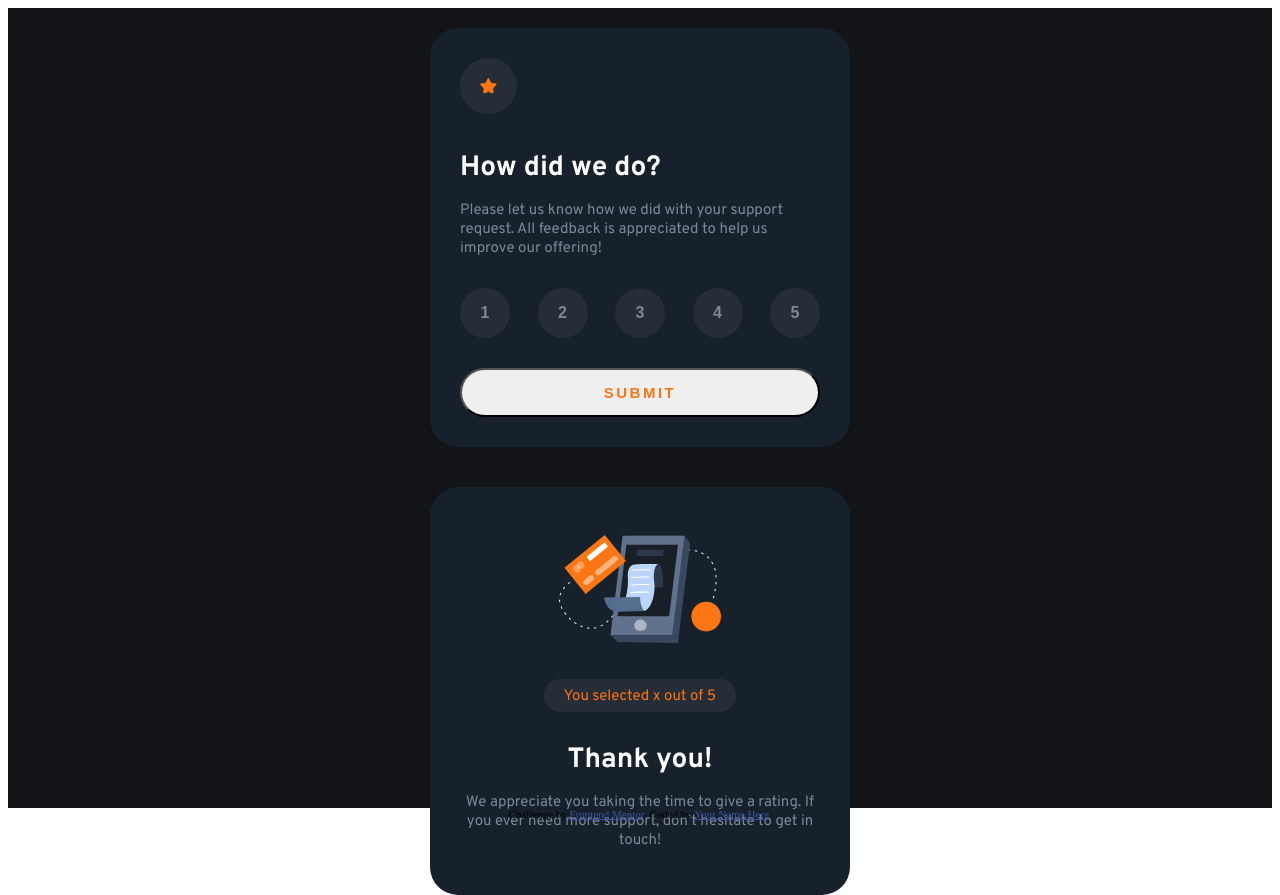
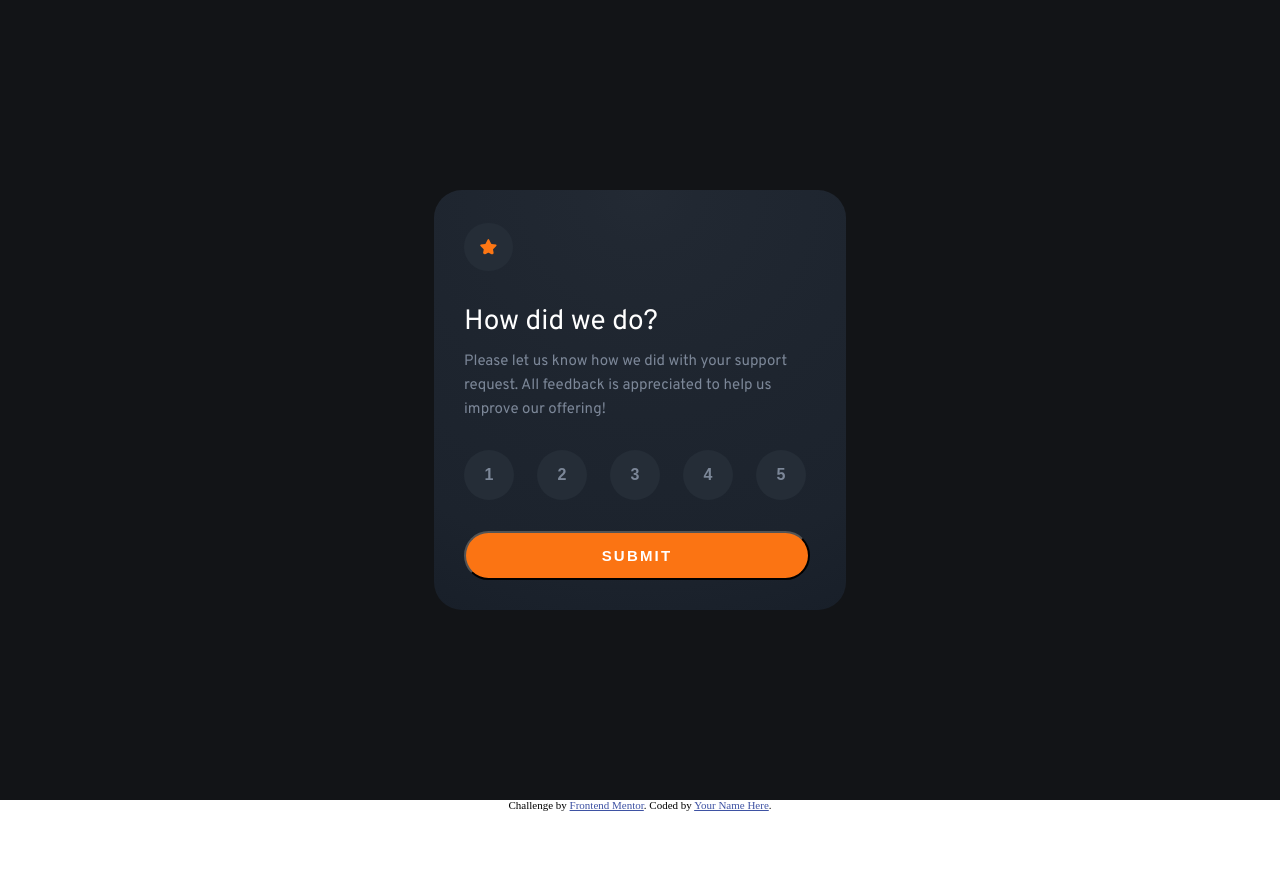
Before and after one commit to Rachelik/interactive-rating-component-main, a plain HTML site: page index.html in a window 1280 px wide. After the commit the page ends 811 px from the top, so only its background shows below. Drawn offline with Linux system fonts and the light colour scheme.

Commit message:
fine tune

```diff
--- a/index.html
+++ b/index.html
@@ -21,31 +21,31 @@
   <main class="main-container">
 
     <!-- Rating State -->
-    <div class="rating-container">
+    <div id="rating-container">
       <div class="star-icon-container">
         <img class="star-icon" src="images/icon-star.svg" alt="">
       </div>
       <h1>How did we do?</h1>
-      <p>Please let us know how we did with your support request. All feedback is appreciated
+      <p class="normal-text">Please let us know how we did with your support request. All feedback is appreciated
         to help us improve our offering!</p>
       <div class="rating-buttons">
-        <button class="rating-button">1</button>
-        <button class="rating-button">2</button>
-        <button class="rating-button">3</button>
-        <button class="rating-button">4</button>
-        <button class="rating-button">5</button>
+        <button class="rating-button" onclick="rating_click()">1</button>
+        <button class="rating-button" onclick="rating_click()">2</button>
+        <button class="rating-button" onclick="rating_click()">3</button>
+        <button class="rating-button" onclick="rating_click()">4</button>
+        <button class="rating-button" onclick="rating_click()">5</button>
       </div>
-      <button class="submit-rating-button">Submit</button>
+      <button class="submit-rating-button" type="button" onclick="submit_rating_handler()">Submit</button>
     </div>
 
     <!--Thank you State-->
-    <div class="thanku-container">
+    <div id="thanku-container">
       <img class="thank-icon" src="images/illustration-thank-you.svg" alt="">
       <div class="rating-desc">
-        <p class="rating-text">You selected <span id="rating-display">x</span> out of 5</p>
+        <p class="rating-text">You selected <span id="rating-score">4</span> out of 5</p>
       </div>
       <h1>Thank you!</h1>
-      <p>We appreciate you taking the time to give a rating. If you ever need more support,
+      <p class="normal-text">We appreciate you taking the time to give a rating. If you ever need more support,
         don’t hesitate to get in touch!</p>
     </div>
 
@@ -56,7 +56,7 @@
     Coded by <a href="#">Your Name Here</a>.
   </div>
 
-  <script type="module" src="index.js"></script>
+  <script src="index.js"></script>
 </body>
 
 </html>
--- a/index.js
+++ b/index.js
@@ -0,0 +1,19 @@
+function submit_rating_handler() {
+
+    document.getElementById('rating-container').style.display = 'none';
+    document.getElementById('thanku-container').style.display = 'flex';
+
+    // alert('button clicked');
+}
+
+function rating_click() {
+    document.getElementById('rating-score').innerHTML = event.target.innerHTML;
+
+    ratingBtns = document.getElementsByClassName("rating-button");
+    for (var i = 0; i < ratingBtns.length; i++) {
+        ratingBtns[i].style.background = 'hsl(213, 19%, 18%)';
+    }
+
+    event.target.style.background = 'hsl(25, 97%, 53%)';
+
+}
--- a/styles.css
+++ b/styles.css
@@ -1,14 +1,74 @@
+/* http://meyerweb.com/eric/tools/css/reset/
+   v2.0 | 20110126
+   License: none (public domain)
+*/
+
+html, body, div, span, applet, object, iframe,
+h1, h2, h3, h4, h5, h6, p, blockquote, pre,
+a, abbr, acronym, address, big, cite, code,
+del, dfn, em, img, ins, kbd, q, s, samp,
+small, strike, strong, sub, sup, tt, var,
+b, u, i, center,
+dl, dt, dd, ol, ul, li,
+fieldset, form, label, legend,
+table, caption, tbody, tfoot, thead, tr, th, td,
+article, aside, canvas, details, embed,
+figure, figcaption, footer, header, hgroup,
+menu, nav, output, ruby, section, summary,
+time, mark, audio, video {
+	margin: 0;
+	padding: 0;
+	border: 0;
+	font-size: 100%;
+	font: inherit;
+	vertical-align: baseline;
+}
+/* HTML5 display-role reset for older browsers */
+article, aside, details, figcaption, figure,
+footer, header, hgroup, menu, nav, section {
+	display: block;
+}
+body {
+	line-height: 1;
+}
+ol, ul {
+	list-style: none;
+}
+blockquote, q {
+	quotes: none;
+}
+blockquote:before, blockquote:after,
+q:before, q:after {
+	content: '';
+	content: none;
+}
+table {
+	border-collapse: collapse;
+	border-spacing: 0;
+}
+
+/* Reset end */
+
+
 
 
 h1 {
     color: #ffffff;
     font-size: 28px;
-    margin: 30px 0px 0px 0px;
+    margin: 30px 0px 14px 0px;
 }
 
 p {
     color: #7c8798;
     font-size: 15px;
+}
+
+.normal-text {
+    line-height: 1.6;
+}
+
+.rating-text {
+    line-height: 1;
 }
 
 
@@ -19,6 +79,9 @@ p {
     flex-direction: column;
     align-items: center;
     font-family: 'Overpass', sans-serif;
+    justify-content: center;
+
+
 }
 
 .attribution { font-size: 11px; text-align: center; }
@@ -26,40 +89,50 @@ p {
 
 .star-icon {
     background-color: #252d37;
-    padding: 20px;
-    border-radius: 30px;
+    padding: 16px;
+    border-radius: 28px;
+    margin: 3px 0px;
 }
 
-.rating-container {
+#rating-container {
     background-color: #16212c;
+    background: radial-gradient(circle at top, #232A34 0%, #212832 12%, #202731 24%, #1F2630 36%, #1E252F 48%, #1C232D 80%, #181F29 100%);
+    border-radius: 28px;
+    width: 352px;
+    margin: 20px;
+    padding: 30px;
+    display: flex;
+    flex-direction: column;
+    justify-items: left;
+}
+
+#thanku-container {
+    background-color: #16212c;
+    background: radial-gradient(circle at top, #232A34 0%, #212832 12%, #202731 24%, #1F2630 36%, #1E252F 48%, #1C232D 80%, #181F29 100%);
     border-radius: 28px;
     width: 360px;
     margin: 20px;
-    padding: 30px;
-
-}
-
-.thanku-container {
-    background-color: #16212c;
-    border-radius: 28px;
-    width: 360px;
-    margin: 20px;
-    padding: 30px;
-    /* display: flex;
-    flex-direction: column;
-    align-items: center;
-    text-align: center; */
+    padding: 28px;
     display: flex;
     flex-direction: column;
     align-items: center;
     text-align: center;
+    display: none;
 }
 
 .rating-buttons {
-    margin: 30px auto;
+    width: 342px;
+    margin: 28px 0px 26px;
     display: flex;
     flex-direction: row;
     justify-content: space-between;
+}
+
+
+.rating-button:hover {
+    background-color: #959eac!important;
+    color: white;
+
 }
 
 .rating-button {
@@ -71,26 +144,34 @@ p {
     color: #7c8798;
     font-size: 16px;
     font-weight: 700;
+    cursor: pointer;
 }
 
+
+
 .submit-rating-button {
-    width: 100%;
+    width: 346px;
     padding: 14px;
     border-radius: 30px;
-    color:#fb7413;
+    background-color: #fb7413;
+    color: white;
     text-transform: uppercase;
     font-weight: 700;
-    letter-spacing: 2.5px;
+    letter-spacing: 2.2px;
     font-size: 15px;
+    margin: 5px 0px 0px;
+}
 
+.submit-rating-button:hover {
+    background-color: white;
+    color: #fb7413;
 }
 
 .rating-text {
     color:#fb7413;
     font-weight: 400;
-    padding: 8px 20px 6px;
+    padding: 10px 20px 8px;
     text-align: center;
-    margin: 0px;
 }
 
 .rating-desc {
@@ -98,8 +179,10 @@ p {
     border-radius: 16px;
     width: fit-content;
     height: 100%;
+    margin: 0px 0px 8px;
+
 }
 
 .thank-icon {
-    padding: 18px 0px 36px 0px;
+    padding: 18px 0px 31px 0px;
 }
```
